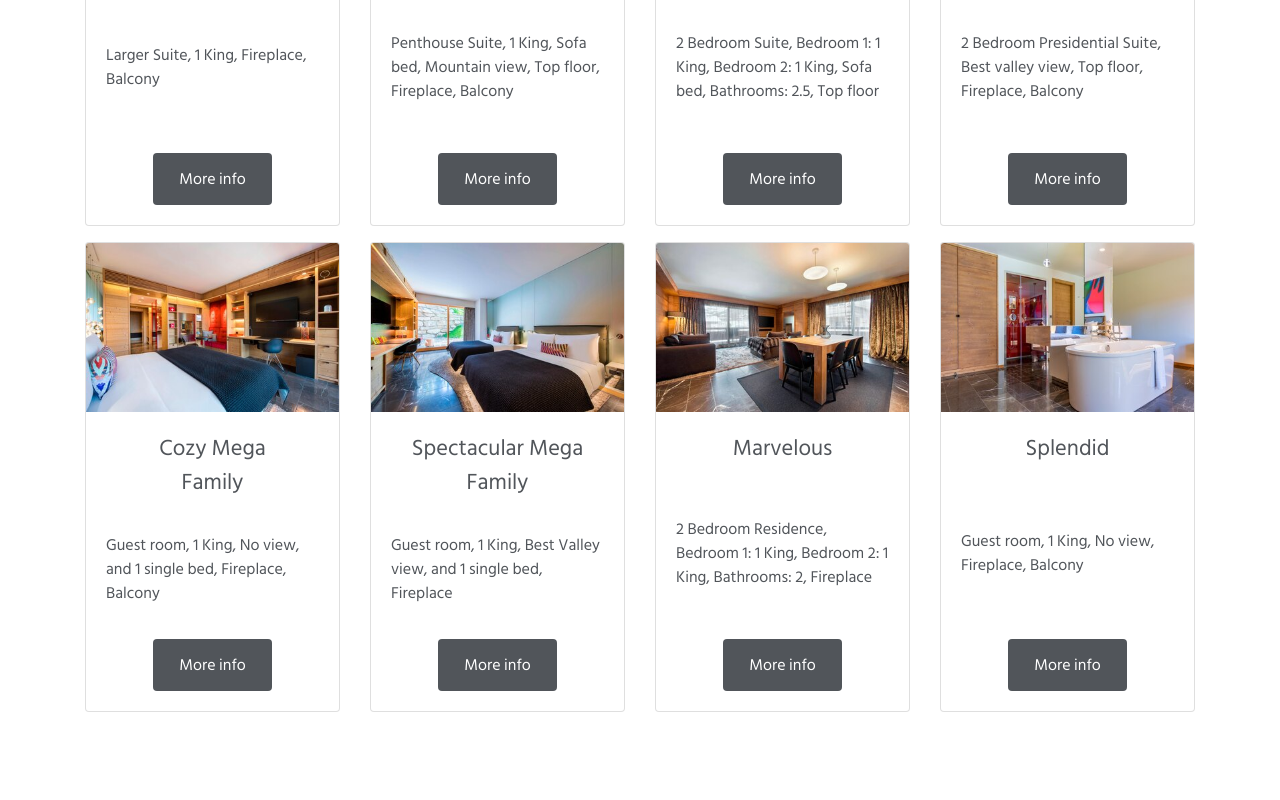
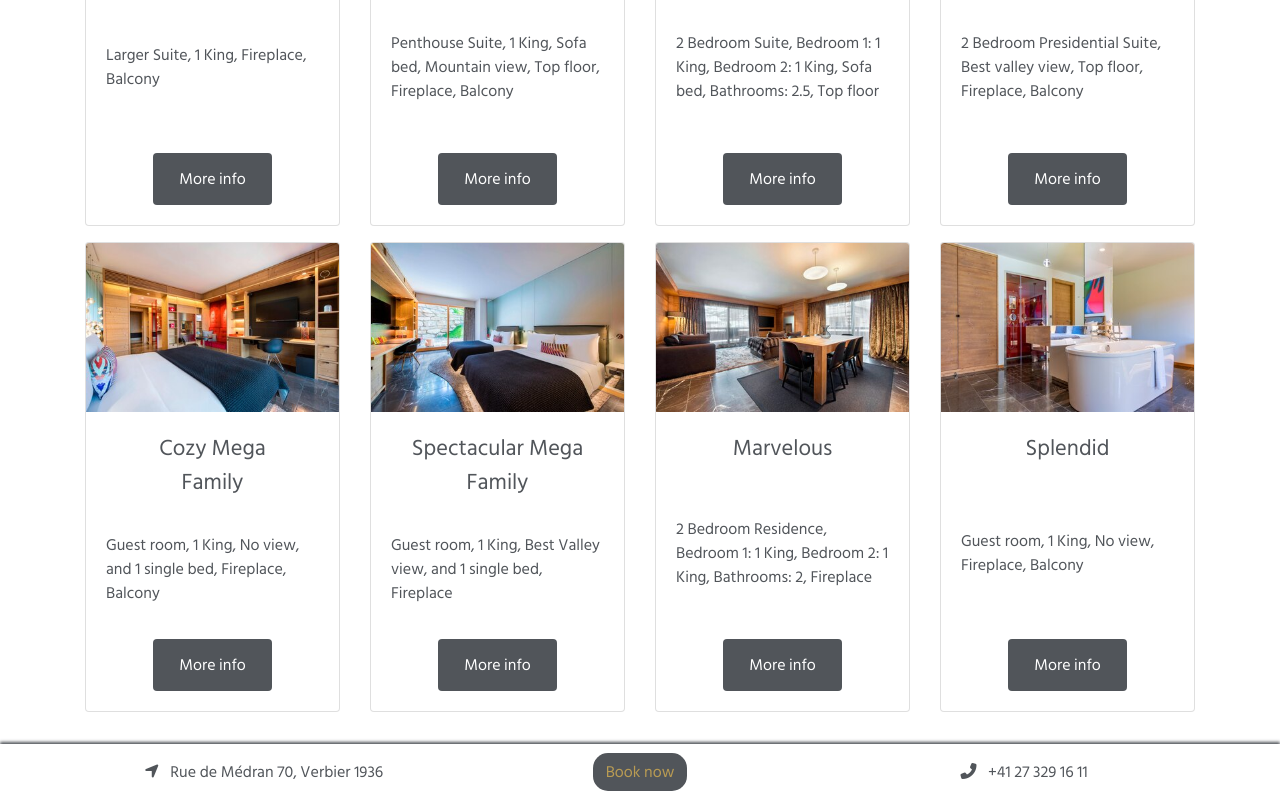
Before and after one commit to pufi96/werbierhotels, a plain HTML site: page rooms.html in a window 1280 px wide. Shown: the part 2164-2964 px from the top of the page. Before the commit the page ends 2908 px from the top, so only its background shows below. Drawn offline with nearby package versions, Linux system fonts and the light colour scheme.

Commit message:
Add files via upload

```diff
--- a/rooms.html
+++ b/rooms.html
@@ -36,7 +36,7 @@
 		<nav class="navbar navbar-expand-md sticky-top">
 			<div class="col-4 text-right">
 				<a class="navbar-brand" href="index.html">
-					<img src="assets/img/logo.png" alt="Board Logo">
+					<img src="assets/img/logo.png" alt="Werbier Logo">
 				</a>
 			</div>
 			<!--hamburger-->
@@ -104,7 +104,7 @@
 							</p>
 						</div>
 						<div class="card-body d-flex align-items-end justify-content-center">
-							<div class="btn pozadina">
+							<div class="btn pozadina text-center">
 								<button type="button" class="btn card-link blink" data-toggle="modal" data-target="#Cozy">
 									More info
 								</button>
@@ -1322,6 +1322,27 @@
 				</div>
 			</div>
 		</footer>
+		<div class="container-fluid" id="foter">
+			<div class="container">
+				<div class="row">
+					<div class="col-12 col-sm-12 col-md-4 text-center">
+						<p class="mt-3 info">
+							<i class="fas fa-location-arrow px-2 my-auto"></i>
+							Rue de Médran 70, Verbier 1936
+						</p>
+					</div>
+					<div class="col-12 col-sm-6 col-md-4 text-center my-auto">
+						<a href="contact.html" class="btn zaobljen">Book now</a>
+					</div>
+					<div class="col-12 col-sm-6 col-md-4 text-center my-auto">
+						<p class="mt-3 info">
+							<i class="fas fa-phone-alt px-2" ></i>
+							+41 27 329 16 11
+						</p>
+					</div>
+				</div>
+			</div>
+		</div>
 	<script src="https://stackpath.bootstrapcdn.com/bootstrap/4.5.0/js/bootstrap.bundle.min.js" integrity="sha384-1CmrxMRARb6aLqgBO7yyAxTOQE2AKb9GfXnEo760AUcUmFx3ibVJJAzGytlQcNXd" crossorigin="anonymous"></script>
 	<script src="https://stackpath.bootstrapcdn.com/bootstrap/4.5.0/js/bootstrap.min.js" integrity="sha384-OgVRvuATP1z7JjHLkuOU7Xw704+h835Lr+6QL9UvYjZE3Ipu6Tp75j7Bh/kR0JKI" crossorigin="anonymous"></script>
 	<script src="https://code.jquery.com/jquery-3.4.1.slim.min.js"></script>
@@ -1329,5 +1350,6 @@
 	<script src="https://kit.fontawesome.com/2fb1c4e0ea.js" crossorigin="anonymous"></script>
 	<script src="https://ajax.googleapis.com/ajax/libs/jquery/3.5.1/jquery.min.js"></script>
 	<script src="https://cdnjs.cloudflare.com/ajax/libs/popper.js/1.16.0/umd/popper.min.js"></script>
+	<script src="https://maxcdn.bootstrapcdn.com/bootstrap/4.5.0/js/bootstrap.min.js"></script>
 	</body>
 </html>
```
Also changed, not shown: contact.html (+2 -1 lines), index.html (+2 -1 lines), summer.html (+2 -2 lines), winter.html (+23 -1 lines).
